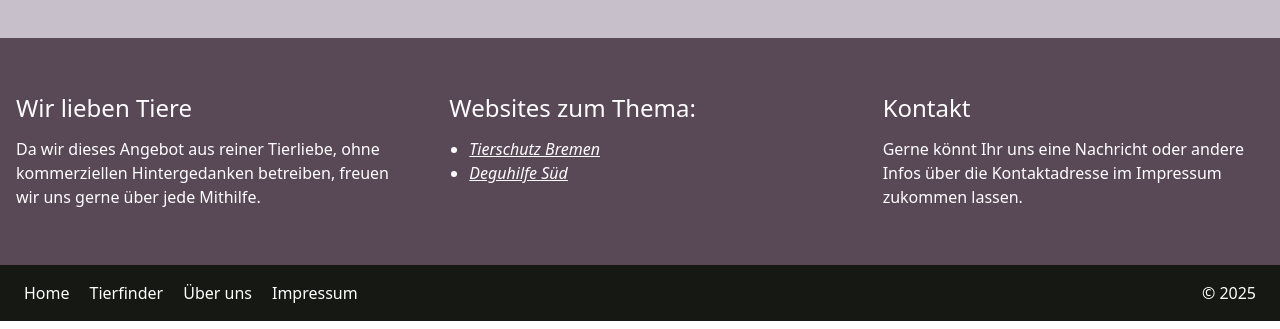
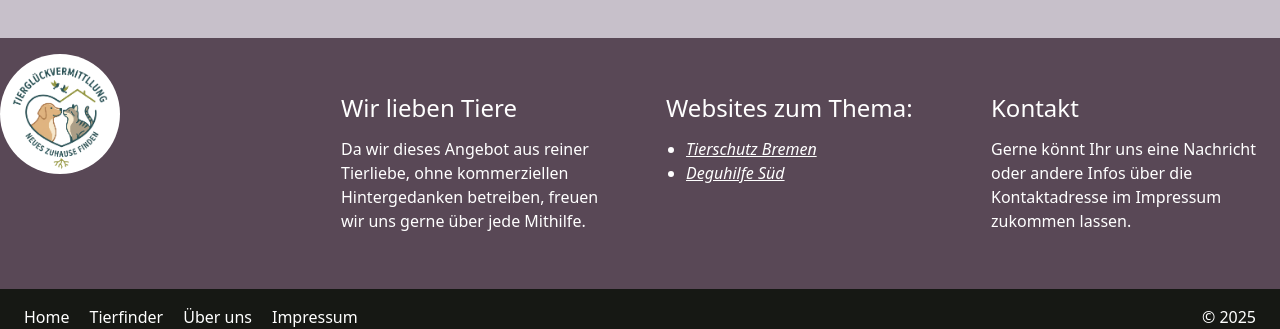
Before and after one commit to kaktusgarten/tiervermittlung, a React (Vite) app in the folder frontend/: page / in a window 1280 px wide. Shown: the part 1305-1634 px from the top of the page. Built offline with nearby package versions, Linux system fonts and the light colour scheme; no server answers.

Commit message:
Footer Logo

```diff
--- a/frontend/src/components/Footer.tsx
+++ b/frontend/src/components/Footer.tsx
@@ -5,7 +5,17 @@ export default function Footer() {
       <footer>
         <section className="bg-[#594856] py-4 min-h-[20px] text-white">
           <div className="container m-auto">
-            <div className="grid md:grid-cols-3 gap-5">
+            <div className="grid md:grid-cols-4 gap-5">
+
+              <div className="flex justify-center justify-start">
+                <div className="bg-white p-3 rounded-[100px]  w-[120px] h-[120px]">
+                  <img
+                    src="./img/Logo-Tiervermittlung-transparent.png"
+                    className="w-[100px] object-contain"
+                  />
+                </div>
+              </div>
+
               {/* Spalte 1 #################################### */}
               <section className="p-4 sm:py-10 py-4">
                 <h3 className="text-white">Wir lieben Tiere</h3>
```
